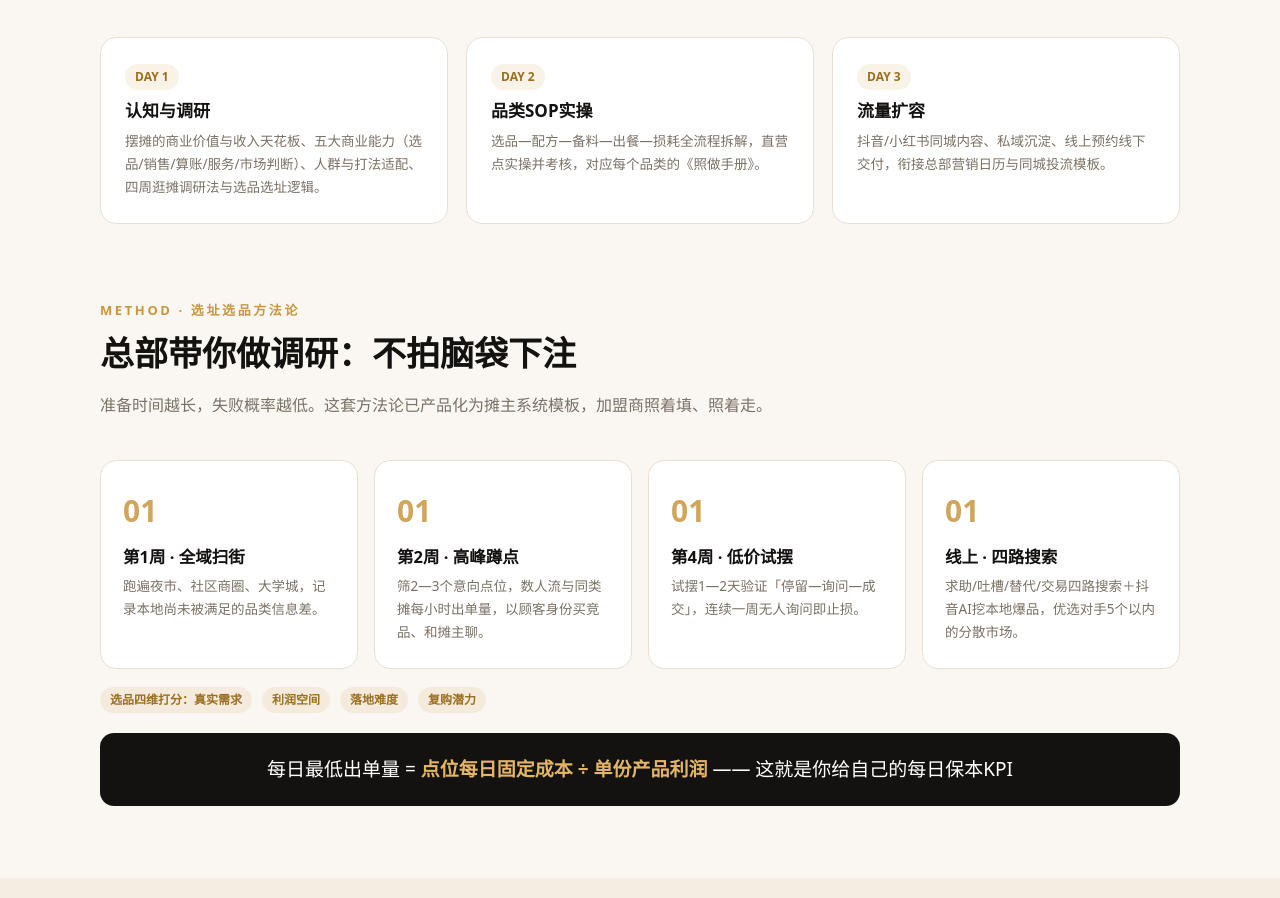
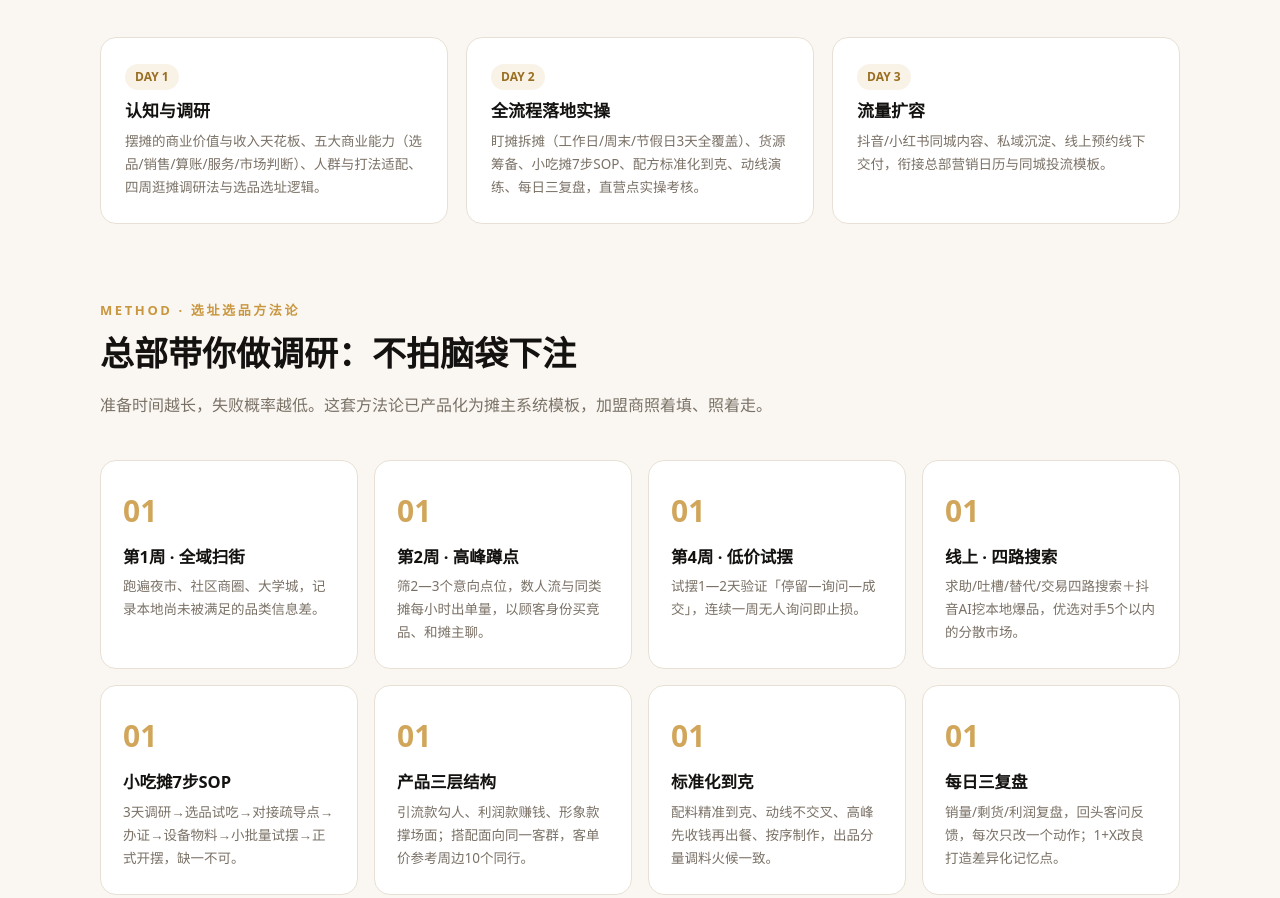
Before and after one commit to huangwei361/tankebang-site-414f8c, a plain HTML site: page index.html in a window 1280 px wide. Shown: the part 4782-5680 px from the top of the page. Drawn offline with Linux system fonts and the light colour scheme.

Commit message:
官网：并入第二天课程实操内容（7步SOP/产品三层/标准化/复盘）

```diff
--- a/index.html
+++ b/index.html
@@ -346,7 +346,7 @@ footer p{margin:0;max-width:900px}
     </div>
     <div class="train-grid">
       <div class="train reveal"><span class="tag">DAY 1</span><h3>认知与调研</h3><p>摆摊的商业价值与收入天花板、五大商业能力（选品/销售/算账/服务/市场判断）、人群与打法适配、四周逛摊调研法与选品选址逻辑。</p></div>
-      <div class="train reveal"><span class="tag">DAY 2</span><h3>品类SOP实操</h3><p>选品—配方—备料—出餐—损耗全流程拆解，直营点实操并考核，对应每个品类的《照做手册》。</p></div>
+      <div class="train reveal"><span class="tag">DAY 2</span><h3>全流程落地实操</h3><p>盯摊拆摊（工作日/周末/节假日3天全覆盖）、货源筹备、小吃摊7步SOP、配方标准化到克、动线演练、每日三复盘，直营点实操考核。</p></div>
       <div class="train reveal"><span class="tag">DAY 3</span><h3>流量扩容</h3><p>抖音/小红书同城内容、私域沉淀、线上预约线下交付，衔接总部营销日历与同城投流模板。</p></div>
     </div>
   </div>
@@ -365,6 +365,12 @@ footer p{margin:0;max-width:900px}
       <div class="step reveal"><h3>第2周 · 高峰蹲点</h3><p>筛2—3个意向点位，数人流与同类摊每小时出单量，以顾客身份买竞品、和摊主聊。</p></div>
       <div class="step reveal"><h3>第4周 · 低价试摆</h3><p>试摆1—2天验证「停留—询问—成交」，连续一周无人询问即止损。</p></div>
       <div class="step reveal"><h3>线上 · 四路搜索</h3><p>求助/吐槽/替代/交易四路搜索＋抖音AI挖本地爆品，优选对手5个以内的分散市场。</p></div>
+    </div>
+    <div class="res-grid" style="margin-top:16px">
+      <div class="step reveal"><h3>小吃摊7步SOP</h3><p>3天调研→选品试吃→对接疏导点→办证→设备物料→小批量试摆→正式开摆，缺一不可。</p></div>
+      <div class="step reveal"><h3>产品三层结构</h3><p>引流款勾人、利润款赚钱、形象款撑场面；搭配面向同一客群，客单价参考周边10个同行。</p></div>
+      <div class="step reveal"><h3>标准化到克</h3><p>配料精准到克、动线不交叉、高峰先收钱再出餐、按序制作，出品分量调料火候一致。</p></div>
+      <div class="step reveal"><h3>每日三复盘</h3><p>销量/剩货/利润复盘，回头客问反馈，每次只改一个动作；1+X改良打造差异化记忆点。</p></div>
     </div>
     <div class="dim-chips reveal"><span class="tag">选品四维打分：真实需求</span><span class="tag">利润空间</span><span class="tag">落地难度</span><span class="tag">复购潜力</span></div>
     <div class="formula reveal">每日最低出单量 = <b>点位每日固定成本 ÷ 单份产品利润</b> —— 这就是你给自己的每日保本KPI</div>
@@ -560,7 +566,7 @@ footer p{margin:0;max-width:900px}
   <div class="wrap">
     <div class="fbrand">摊客邦 · 地摊加盟连锁服务（品牌名为演示占位，可替换）</div>
     <p>合规声明：本网站为加盟体系演示页面。商业特许经营须满足《商业特许经营管理条例》规定的企业主体、「两店一年」、信息披露与备案要求；正式招商前须完成商务主管部门备案。页面所列价格、周期、测算均为示例，不构成要约或收益承诺；投资有风险，经营需谨慎，实际收益受选址、季节、天气与个人经营投入影响，存在亏损可能。</p>
-    <p>数据来源：中国旅游研究院《2025中国夜间经济发展报告》、QuestMobile《2026夜经济洞察报告》、艾媒咨询《2026-2027年中国流动小吃摊消费趋势研究报告》及各地政府公开政策文件。页面图片为AI生成效果图，非实拍。品类与培训方法论参考得到《摆摊副业入门全指南》课程框架。</p>
+    <p>数据来源：中国旅游研究院《2025中国夜间经济发展报告》、QuestMobile《2026夜经济洞察报告》、艾媒咨询《2026-2027年中国流动小吃摊消费趋势研究报告》及各地政府公开政策文件。页面图片为AI生成效果图，非实拍。品类与培训方法论参考得到《摆摊副业入门全指南》《摆摊训练营第2天：全流程落地实操》课程框架。</p>
   </div>
 </footer>
 
```
